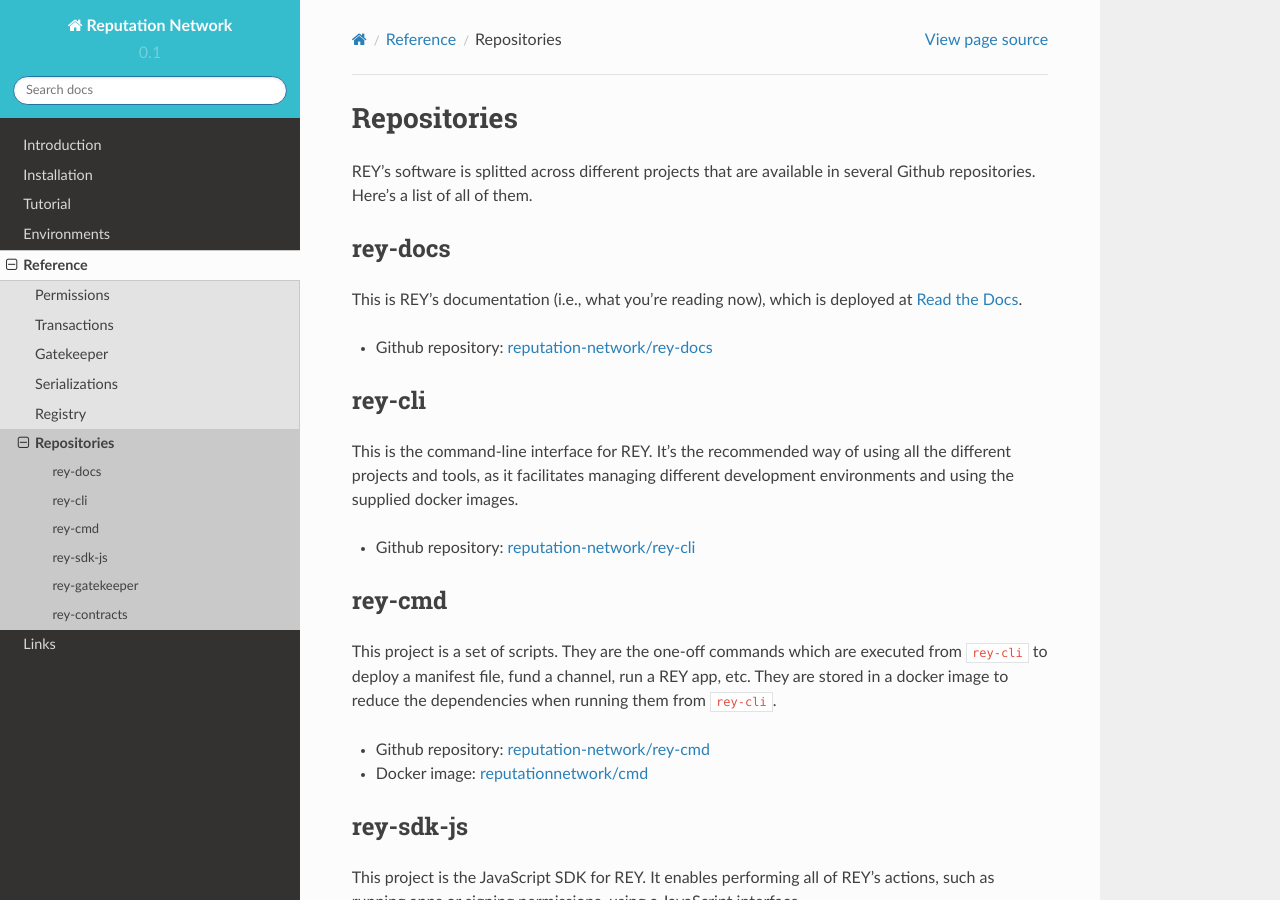
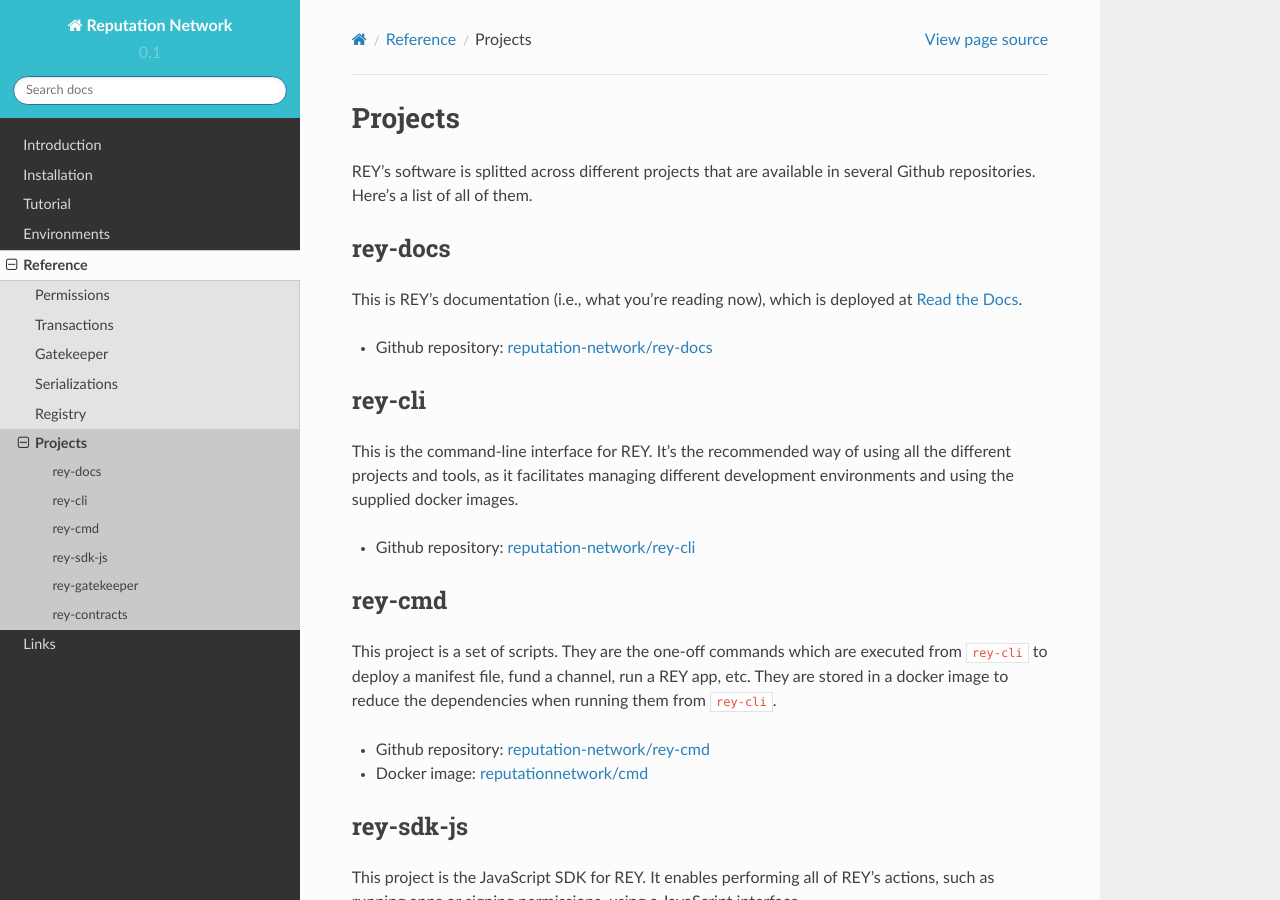
Before and after one commit to reputation-network/rey-docs, a Sphinx documentation site: the page built from docs/contents/reference/projects.rst, in a window 1280 px wide and 900 px high. Built offline with Sphinx 7.4.7 and the Read the Docs theme 2.0.0, drawn with Linux system fonts in a browser that asks for light colours.

Commit message:
Change repositories to projects

```diff
--- a/docs/contents/reference.rst
+++ b/docs/contents/reference.rst
@@ -12,4 +12,4 @@
     reference/gatekeeper.rst
     reference/serializations.rst
     reference/registry.rst
-    reference/repositories.rst
+    reference/projects.rst
--- a/docs/contents/reference/repositories.rst
+++ b/docs/contents/reference/projects.rst
@@ -1,8 +1,8 @@
-.. index:: ! repositories
-.. _repositories:
+.. index:: ! projects
+.. _projects:
 
-Repositories
-============
+Projects
+========
 
 REY's software is splitted across different projects that are available in several Github repositories. Here's a list of all of them.
 
```
